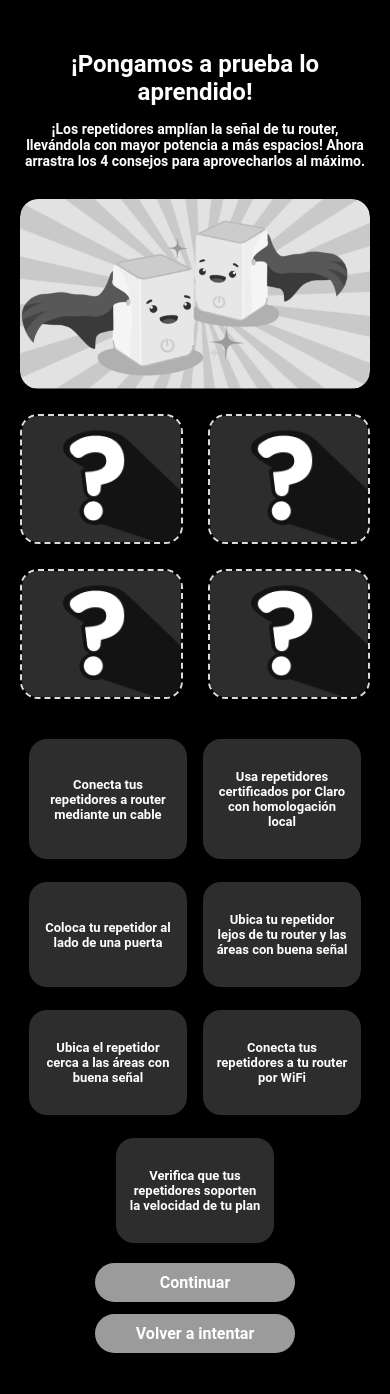
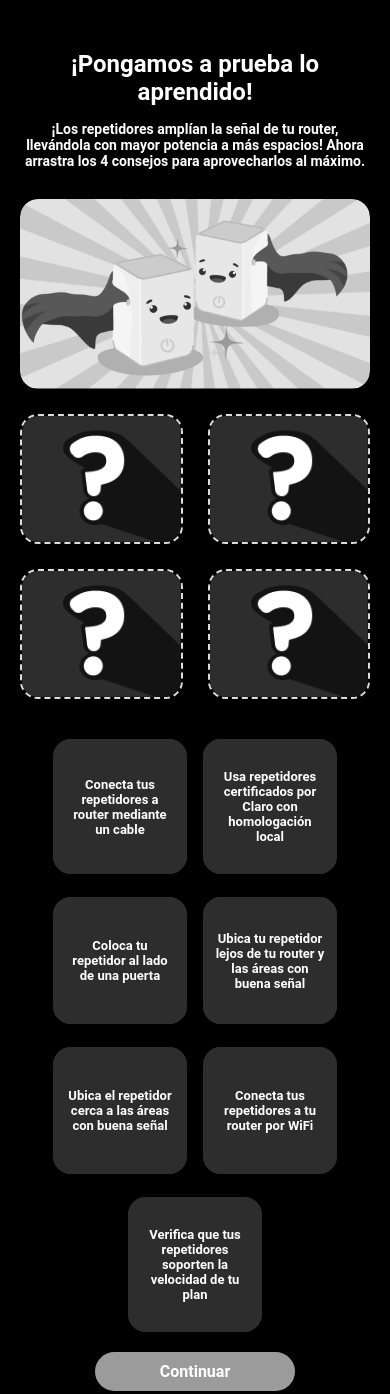
Before and after one commit to diegocastillo05/juego4, a plain HTML site: page index.html in a window 390 px wide. Shown: the top 1394 px of the page. Drawn offline with Linux system fonts and the light colour scheme.

Commit message:
Add files via upload

```diff
--- a/index.html
+++ b/index.html
@@ -53,6 +53,7 @@
           </div>
         </div>
         <div class="items">
+          <div class="contenttem">
             <div
               class="item true"
               draggable="true"
@@ -61,6 +62,8 @@
             >
               Conecta tus repetidores a router mediante un cable
             </div>
+          </div>
+          <div class="contenttem">
             <div
               class="item true"
               draggable="true"
@@ -69,6 +72,8 @@
             >
               Usa repetidores certificados por Claro con homologación local
             </div>
+          </div>
+          <div class="contenttem">
             <div
               class="item"
               draggable="true"
@@ -77,6 +82,8 @@
             >
               Coloca tu repetidor al lado de una puerta
             </div>
+          </div>
+          <div class="contenttem">
             <div
               class="item"
               draggable="true"
@@ -85,6 +92,8 @@
             >
               Ubica tu repetidor lejos de tu router y las áreas con buena señal
             </div>
+          </div>
+          <div class="contenttem">
             <div
               class="item true"
               draggable="true"
@@ -93,6 +102,8 @@
             >
               Ubica el repetidor cerca a las áreas con buena señal
             </div>
+          </div>
+          <div class="contenttem">
             <div
               class="item"
               draggable="true"
@@ -101,6 +112,8 @@
             >
               Conecta tus repetidores a tu router por WiFi
             </div>
+          </div>
+          <div class="contenttem">
             <div
               class="item true"
               draggable="true"
@@ -108,6 +121,7 @@
               ondragstart="drag(event)"
             >
               Verifica que tus repetidores soporten la velocidad de tu plan
+            </div>
           </div>
         </div>
         <div class="btns">
--- a/style.css
+++ b/style.css
@@ -121,6 +121,14 @@
   flex-wrap: wrap;
 }
 
+.contentJuego4 .items .contenttem {
+  background: #2d2d2d;
+  width: 285px;
+  min-height: 113px;
+  border-radius: 18px;
+  display: flex;
+}
+
 .contentJuego4 .item {
   max-width: 225px;
   width: 100%;
@@ -135,7 +143,7 @@
   font-size: 18px;
   font-weight: 700;
   border-radius: 18px;
-  background: var(--Grises-Gris-800, #2d2d2d);
+  background: #2d2d2d;
 }
 
 .contentJuego4 .item img {
@@ -299,6 +307,10 @@
     max-width: 160px;
     padding: 25px 13px;
   }
+  .contentJuego4 .items .contenttem {
+    max-width: 186px;
+    min-height: 155px;
+  }
 }
 
 @media (max-width: 1024px) {
@@ -333,6 +345,10 @@
   }
   .contentJuego4 .ContentItem .mensaje {
     width: 170px;
+  }
+  .contentJuego4 .items .contenttem {
+    max-width: 186px;
+    min-height: 140px;
   }
 }
 
@@ -391,4 +407,8 @@
   .contentJuego4 .espacio .cardContentImagen {
     height: 190px;
   }
+  .contentJuego4 .items .contenttem {
+    max-width: 134px;
+    min-height: 127px;
+  }
 }
```
Lines whose indentation alone changed are shown as unchanged.
